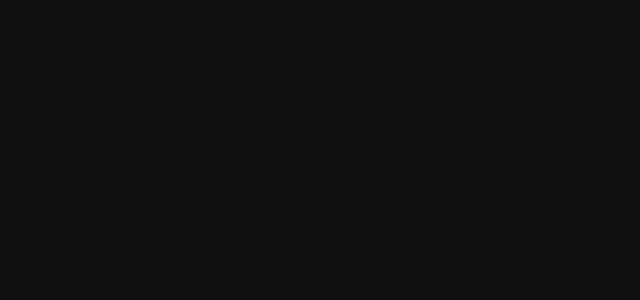
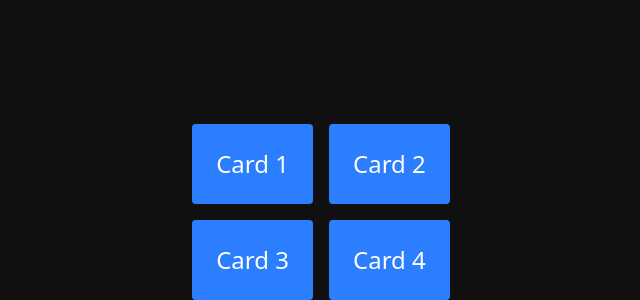
Before and after one commit to Tamalckb531/Learning-Motion, a Next.js app in the folder demos/: page / in a window 1280 px wide. Shown: the part 988-1288 px from the top of the page, without its empty margins (319-959 px from the left). Before the commit the page ends 800 px from the top, so only its background shows below. Built offline with nearby package versions, Linux system fonts and the light colour scheme.

Commit message:
WhileView -> Add InterectiveCard

```diff
--- a/demos/src/app/page.tsx
+++ b/demos/src/app/page.tsx
@@ -8,8 +8,8 @@
     <div className="">
       {/* <StaggeredList /> */}
       {/* <CardFlip /> */}
-      <TimelineAnimation />
-      {/* <InteractiveCard /> */}
+      {/* <TimelineAnimation /> */}
+      <InteractiveCard />
     </div>
   );
 }
--- a/demos/src/projects/WhileView/InteractiveCard.tsx
+++ b/demos/src/projects/WhileView/InteractiveCard.tsx
@@ -1,7 +1,23 @@
 import React from "react";
+import * as motion from "motion/react-client";
 
 const InteractiveCard = () => {
-  return <div>InteractiveCard</div>;
+  return (
+    <div className=" grid grid-cols-2 gap-4 mt-[100rem]">
+      {[1, 2, 3, 4].map((item) => (
+        <motion.div
+          key={item}
+          className=" bg-blue-500 p-6 text-white text-center rounded"
+          initial={{ scale: 0.8 }}
+          whileInView={{ scale: 1 }}
+          whileHover={{ scale: 1.1, backgroundColor: "#3b82f6" }}
+          transition={{ duration: 0.3 }}
+        >
+          <h3 className=" text-2xl">Card {item}</h3>
+        </motion.div>
+      ))}
+    </div>
+  );
 };
 
 export default InteractiveCard;
```
